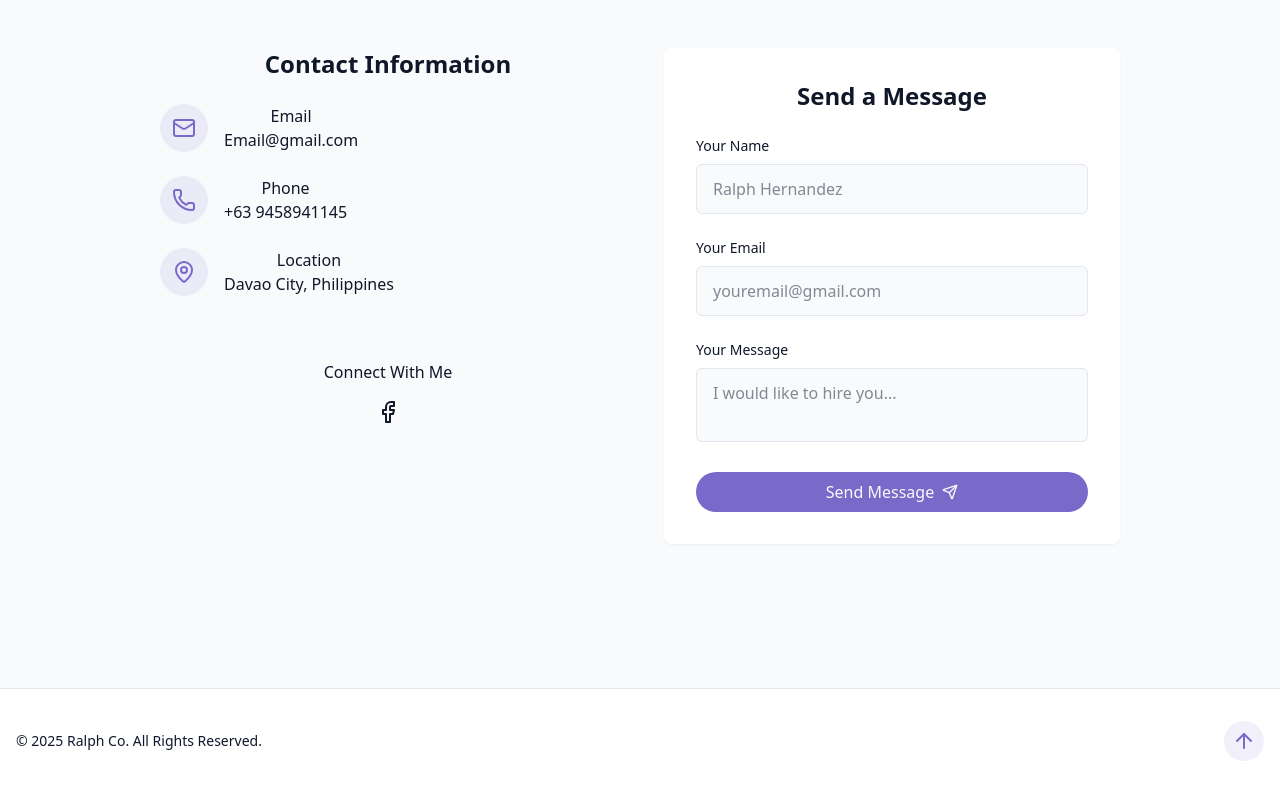
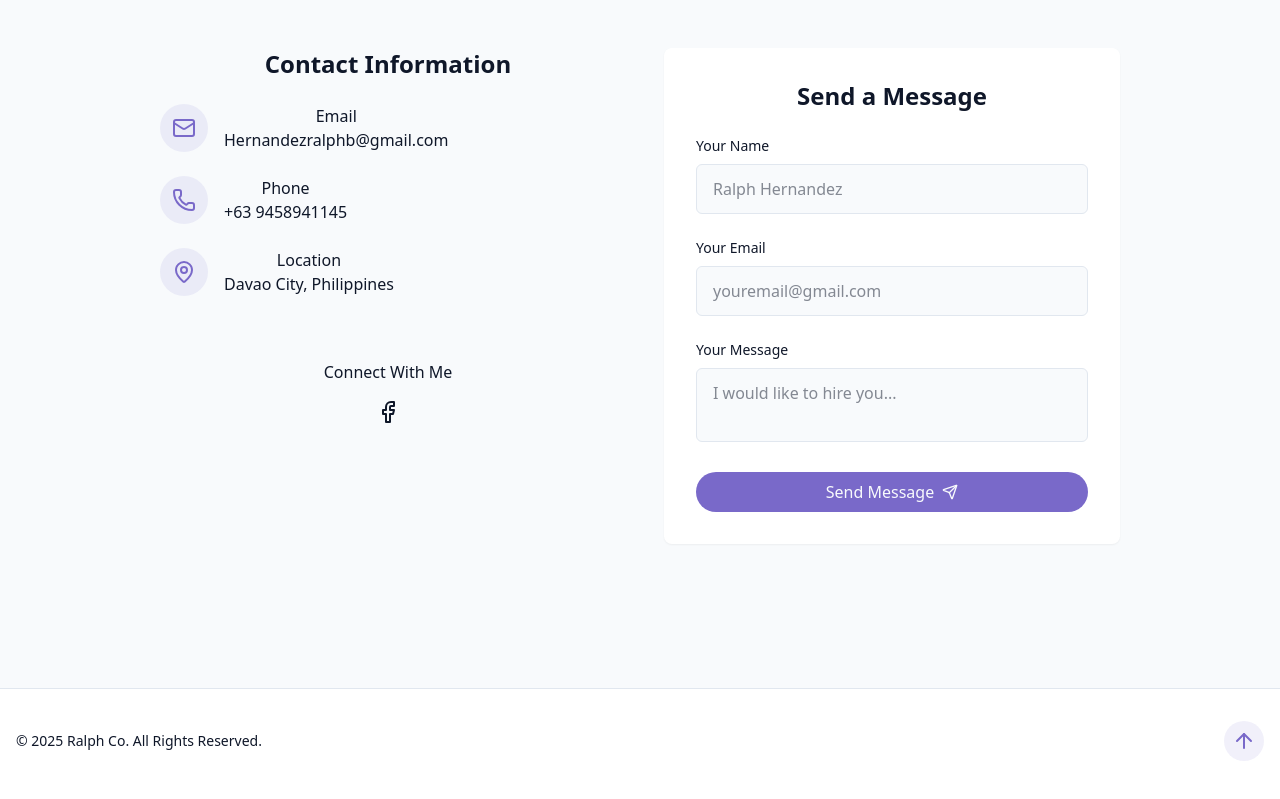
Before and after one commit to yourboiralph/portfolio_final, a React (Vite) app: page / in a window 1280 px wide. Shown: the part 3328-4127 px from the top of the page. Built offline with nearby package versions, Linux system fonts and the light colour scheme.

Commit message:
version 1.4

```diff
--- a/src/components/ContactSection.jsx
+++ b/src/components/ContactSection.jsx
@@ -36,7 +36,7 @@ export const ContactSection = () => {
                             <div>
                                 <h4 className="font-medium">Email</h4>
                                 <a href="mailto:hello@gmail.com" className="text-muted-foreground hover:text-primary transition-colors">
-                                    Email@gmail.com
+                                    Hernandezralphb@gmail.com
                                 </a>
                             </div>
                         </div>
```
